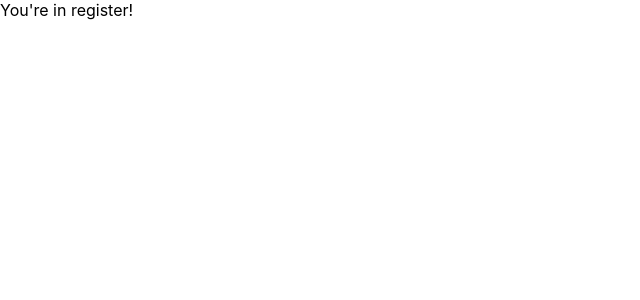
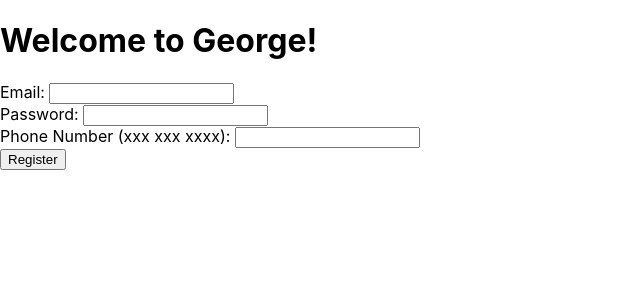
Before and after one commit to e-wai/george, a React (Create React App) app: page / in a window 1280 px wide. Shown: the top 300 px of the page, without its empty margins (0-640 px from the left). Built offline with nearby package versions, Linux system fonts and the light colour scheme.

Commit message:
login and register functional, persistant auth working

```diff
--- a/src/App.js
+++ b/src/App.js
@@ -1,7 +1,8 @@
 import React from 'react';
-import { Link, Route, BrowserRouter, Switch } from 'react-router-dom';
+import { Route, Switch } from 'react-router-dom';
 import Register from './components/Register.js';
 import Login from './components/Login.js';
+import Main from './components/Main.js';
 
 function App() {
 
@@ -11,6 +12,7 @@ function App() {
         {/* Main page is register page for now */}
         <Route path="/" component={Register} exact />
         <Route path="/login" component={Login} exact />
+        <Route path="/main" component={Main} exact />
       </Switch>
     </main>
   );
--- a/src/components/Login.js
+++ b/src/components/Login.js
@@ -1,10 +1,45 @@
-
+import React, { useState } from 'react';
+import fire from "../firebase";
 
 const Login = () => {
 
+    const [email, setEmail] = useState("");
+    const [password, setPassword] = useState("");
+
+    const loginClicked = () => {
+        fire
+         .auth()
+         .signInWithEmailAndPassword(email, password)
+         .then(response => {
+             const uid = response.user.uid;
+             const usersRef = fire.firestore().collection('users');
+             usersRef.doc(uid).get()
+                .then(userReturned => {
+                    if(!userReturned.exists) {
+                        alert("Please check your credentials and try again.")
+                        return;
+                    }
+                    window.location.href = "http://localhost:3000/main";
+                })
+         })
+    }
+
     return (
         <div>
-            You're in login!
+            <h1>Login</h1>
+            <div>
+                <label>
+                    <a>Email: </a>
+                    <input type="text" value={email} onChange={event => setEmail(event.target.value)} />
+                </label>
+            </div>
+            <div>
+                <label>
+                    <a>Password: </a>
+                    <input type="password" value={password} onChange={event => setPassword(event.target.value)}/>
+                </label>
+            </div>
+            <button onClick={() => loginClicked()}>Login</button>
         </div>
     );
 }
--- /dev/null
+++ b/src/components/Main.js
@@ -0,0 +1,47 @@
+import React, { useState, useEffect } from 'react';
+import fire from '../firebase.js';
+
+const Main = () => {
+
+    const [userUID, setUserUID] = useState("");
+    const [userData, setUserData] = useState({});
+    // const currentUser = fire.auth().currentUser;
+    const usersRef = fire.firestore().collection('users')
+
+    useEffect(() => {
+        fire.auth().onAuthStateChanged(user => {
+            if (user) {
+              console.log("user" + user.uid)
+              setUserUID(user.uid);
+            }
+        });
+    }, [])
+
+
+    useEffect(() => {
+        // make sure userUID is obtained before data is retrieved
+        if(userUID) {
+            usersRef.doc(userUID).get()
+            .then(userReturned => {
+                if(!userReturned.exists) {
+                    return;
+                } else {
+                    setUserData(userReturned.data());
+                }
+            })
+        }
+
+    }, [userUID])
+
+
+    return (
+        <div>
+            Welcome {userUID}!
+            {userData.email}
+        </div>
+    );
+
+
+}
+
+export default Main;
--- a/src/components/Register.js
+++ b/src/components/Register.js
@@ -1,10 +1,61 @@
-
+import React, { useState } from 'react';
+import fire from '../firebase';
+import * as firebase from 'firebase';
 
 const Register = () => {
 
+    const [email, setEmail] = useState("");
+    const [password, setPassword] = useState("");
+    const [phone_number, setPhoneNumber] = useState("");
+
+    const registerClicked = () => {
+
+       fire
+        .auth()
+        .createUserWithEmailAndPassword(email, password)
+        .then((response) => {
+            const uid = response.user.uid;
+            const data = {
+                id: uid,
+                email,
+                password,
+                phone_number,
+            };
+
+            const usersRef = fire.firestore().collection('users');
+            usersRef.doc(uid).set(data).then(() => {
+                // Go to main page once user is registered
+                window.location.href = "http://localhost:3000/main";
+                alert("Register complete.");
+            }).catch(error => {
+                alert(error)
+            })
+        })
+    }
+
     return (
         <div>
-            You're in register!
+            <h1>Welcome to George!</h1>
+            <div>
+                <label>
+                    <a>Email: </a>
+                    <input type="text" value={email} onChange={event => setEmail(event.target.value)} />
+                </label>
+            </div>
+            <div>
+                <label>
+                    <a>Password: </a>
+                    <input type="password" value={password} onChange={event => setPassword(event.target.value)}/>
+                </label>
+            </div>
+            <div>
+                <label>
+                    <a>Phone Number (xxx xxx xxxx): </a>
+                    <input type="text" value={phone_number} onChange={event => setPhoneNumber(event.target.value)}/>
+                </label>
+            </div>
+
+            <button onClick={() => registerClicked()}>Register</button>
         </div>
     );
 }
```
